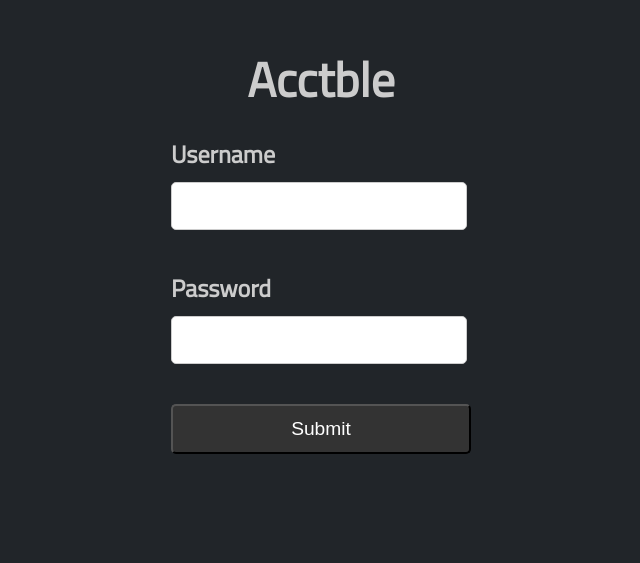
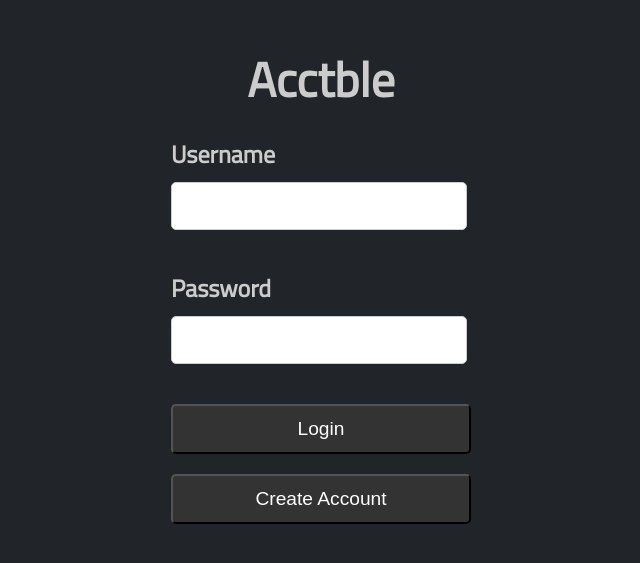
Before and after one commit to TylerS2000/acctble, a React (Create React App) app: page / in a window 1280 px wide. Shown: the part 145-708 px from the top of the page, without its empty margins (319-959 px from the left). Built offline with nearby package versions, Linux system fonts and the light colour scheme.

Commit message:
beginning of create profile, change render method

```diff
--- a/src/App.js
+++ b/src/App.js
@@ -1,13 +1,17 @@
 import Login from './components/Login';
 import Home from './components/Home';
+import CreateProfile from './components/CreateProfile';
 import './styles/app.css';
 import { useState } from 'react';
 function App() {
   const [user, setUser] = useState(null);
+  const [page, setPage] = useState("login");
   console.log(user)
   return (
 <div>
-  {user ? <Home user={user}/> : <Login setUser={setUser}/>}
+      {page === "login" && <Login setUser={setUser} setPage={setPage}/>}
+      {page === "home" && <Home user={user} setPage={setPage}/>}
+      {page === "create profile" && <CreateProfile setUser={setUser} setPage={setPage}/>}
 </div>
   );
 }
--- /dev/null
+++ b/src/components/CreateProfile.js
@@ -0,0 +1,20 @@
+import useField from "../hooks/useField"
+
+export default function CreateProfile(props) {
+    const username = useField('text')
+    const password = useField('text')
+    const name = useField('text')
+
+    return(
+        <div>
+            <h1>Create Profile</h1>
+            <h2>Username</h2>
+            <input type={username.type} value={username.value} onChange={username.onChange}/>
+            <h2>Password</h2>
+            <input type={password.type} value={password.value} onChange={password.onChange}/>
+            <h2>Name</h2>
+            <input type={name.type} value={name.value} onChange={name.onChange}/>
+            <button onClick={()=>props.setPage("login")}>Back</button>
+        </div>
+    )
+}
--- a/src/components/Home.js
+++ b/src/components/Home.js
@@ -3,7 +3,7 @@ export default function Home(props) {
     return(
         <div>
             <h1  style={{color:"white"}}>Welcome {user.username}</h1>
-            <input type="text"></input>
+
         </div>
     )
 }
--- a/src/components/Login.js
+++ b/src/components/Login.js
@@ -16,7 +16,8 @@ export default function Login(props){
             <input type={username.type} value={username.value} onChange={username.onChange}/>
             <h2>Password</h2>
             <input type={password.type} value={password.value} onChange={password.onChange}/>
-            <button className="submit-btn" onClick={handleSubmit}>Submit</button>
+            <button className="submit-btn" onClick={handleSubmit}>Login</button>
+            <button className='submit-btn' onClick={()=>props.setPage("create profile")}>Create Account</button>
         </div>
     )
 }
```
